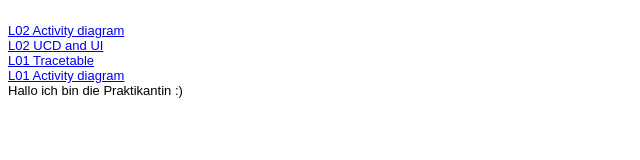
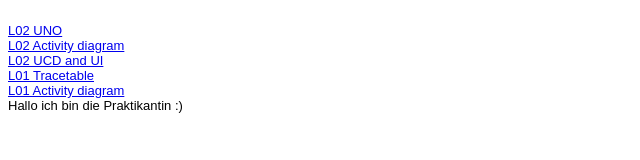
Before and after one commit to sailerco/EIA2, a plain HTML site: page Steckbrief/steckbrief.htm in a window 1280 px wide. Shown: the whole page, without its empty margins (0-640 px from the left). Drawn offline with Linux system fonts and the light colour scheme.

Commit message:
steckbrief

```diff
--- a/Steckbrief/steckbrief.htm
+++ b/Steckbrief/steckbrief.htm
@@ -13,6 +13,7 @@
 </head>
 <body>
 	<br>
+	<a href="https://sailerco.github.io/EIA2/L02_Uno/uno.html" target="_blank">L02 UNO</a><br>
 	<a href="https://sailerco.github.io/EIA2/L02_Uno/uno-activity.pdf" target="_blank">L02 Activity diagram</a><br>
 	<a href="https://sailerco.github.io/EIA2/L02_Uno/uno-UCD.pdf" target="_blank">L02 UCD and UI</a><br>
 	<a href="https://sailerco.github.io/EIA2/L01_Boxes/Tracetable.pdf" target="_blank">L01 Tracetable</a><br>
```
